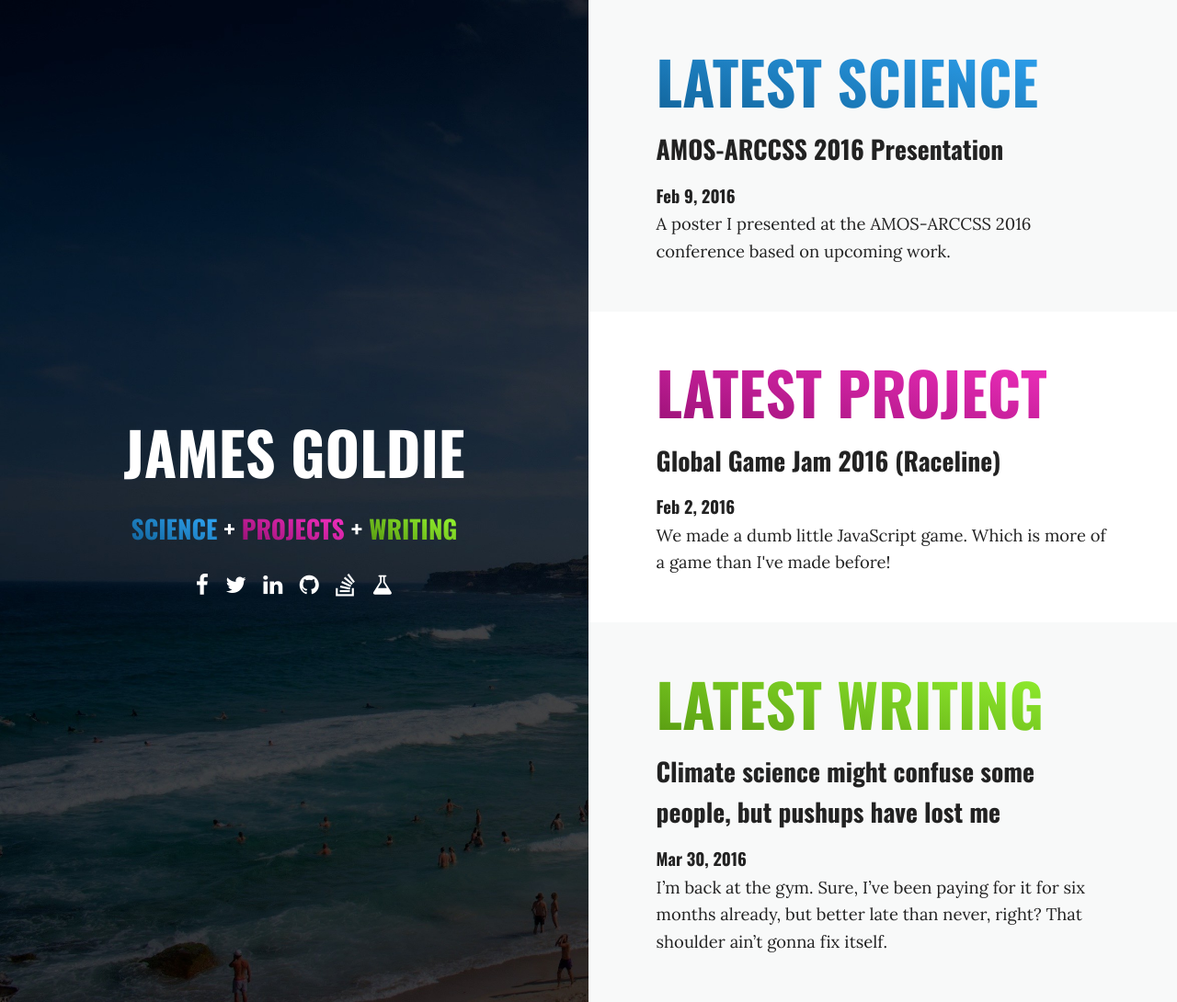
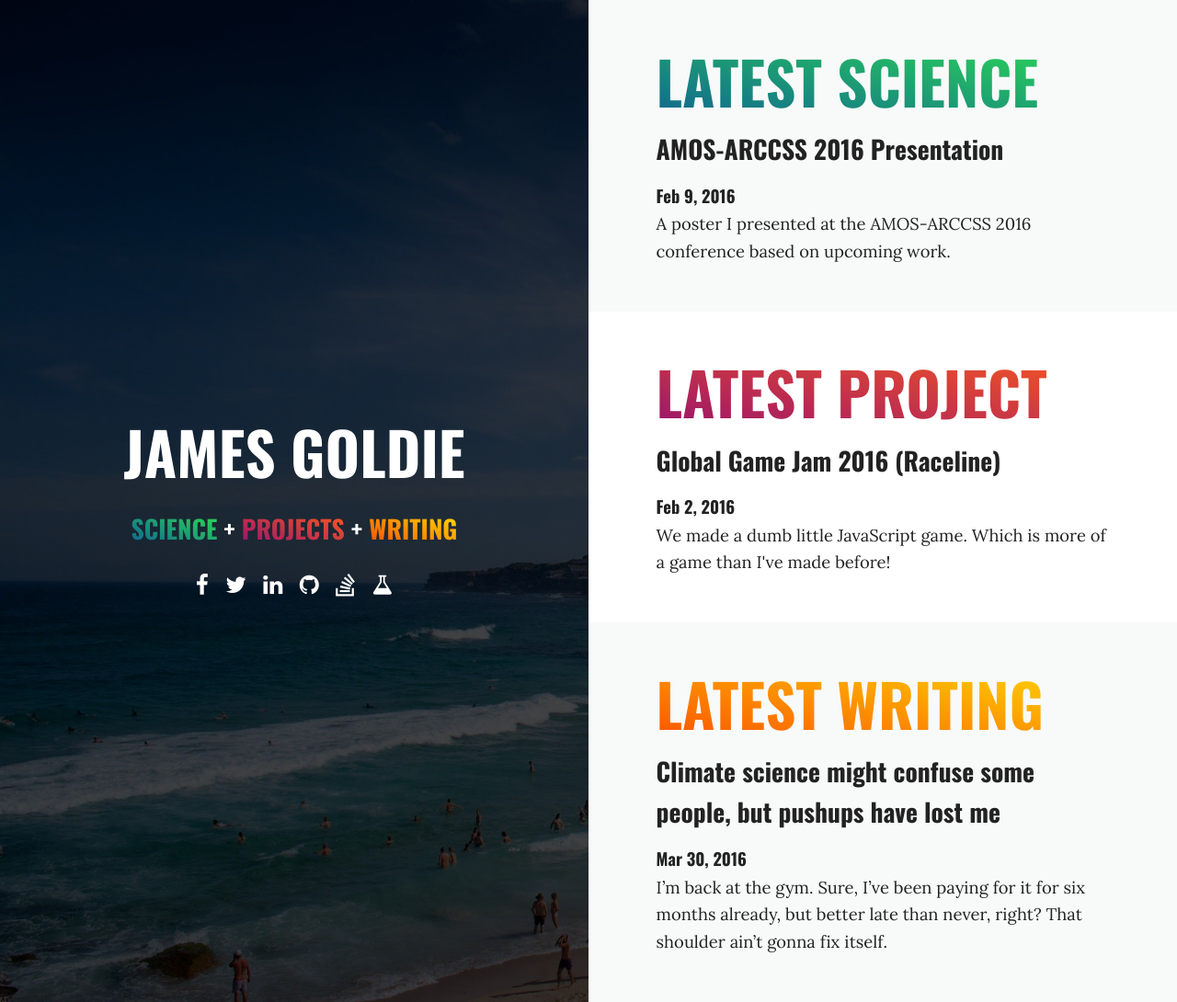
Before and after one commit to rensa/rensa.github.io, a Jekyll site: the page built from index.html, in a window 1280 px wide and 1090 px high. Shown: the whole window at 92% size. Built offline with Jekyll 4.4.1, drawn with Linux system fonts in a browser that asks for light colours; nearby versions of some CDN libraries.

Commit message:
Updated colourscheme (with fancier gradients!)

```diff
--- a/_sass/_base.scss
+++ b/_sass/_base.scss
@@ -9,13 +9,13 @@ $color-alpha: #9f8f68;
 $color-alpha--light: #f5f3ef;
 
 $color-science-a: #0f5f94;
-$color-science-b: #33adff;
+$color-science-b: #2de34f;
 $color-science-light: #f5fbff;
 $color-projects-a: #940f71;
-$color-projects-b: #ff33c9;
+$color-projects-b: #ff5e19;
 $color-projects-light: #fff5fc;
-$color-writing-a: #54940f;
-$color-writing-b: #9cff33;
+$color-writing-a: #fa4a00;
+$color-writing-b: #ffe502;
 $color-writing-light: #fafff5;
 
 $color-black: #222222;
```
